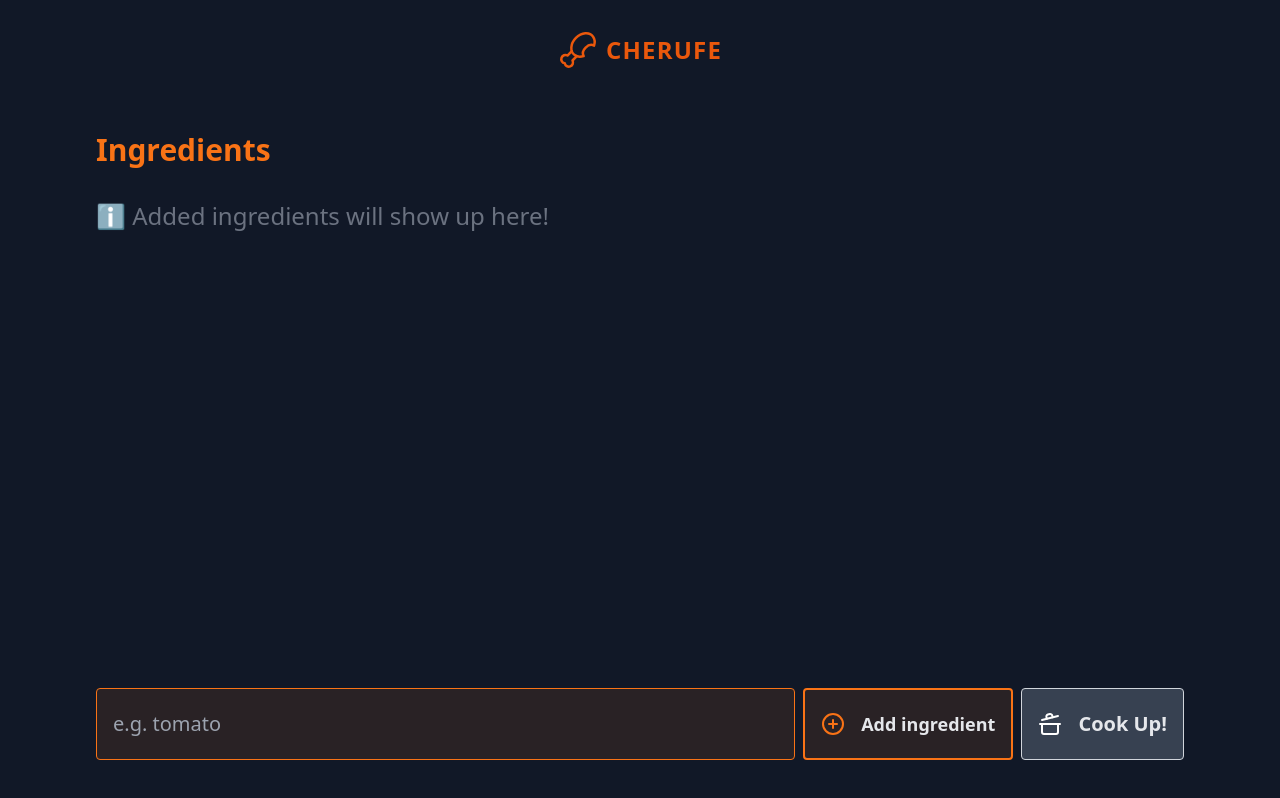
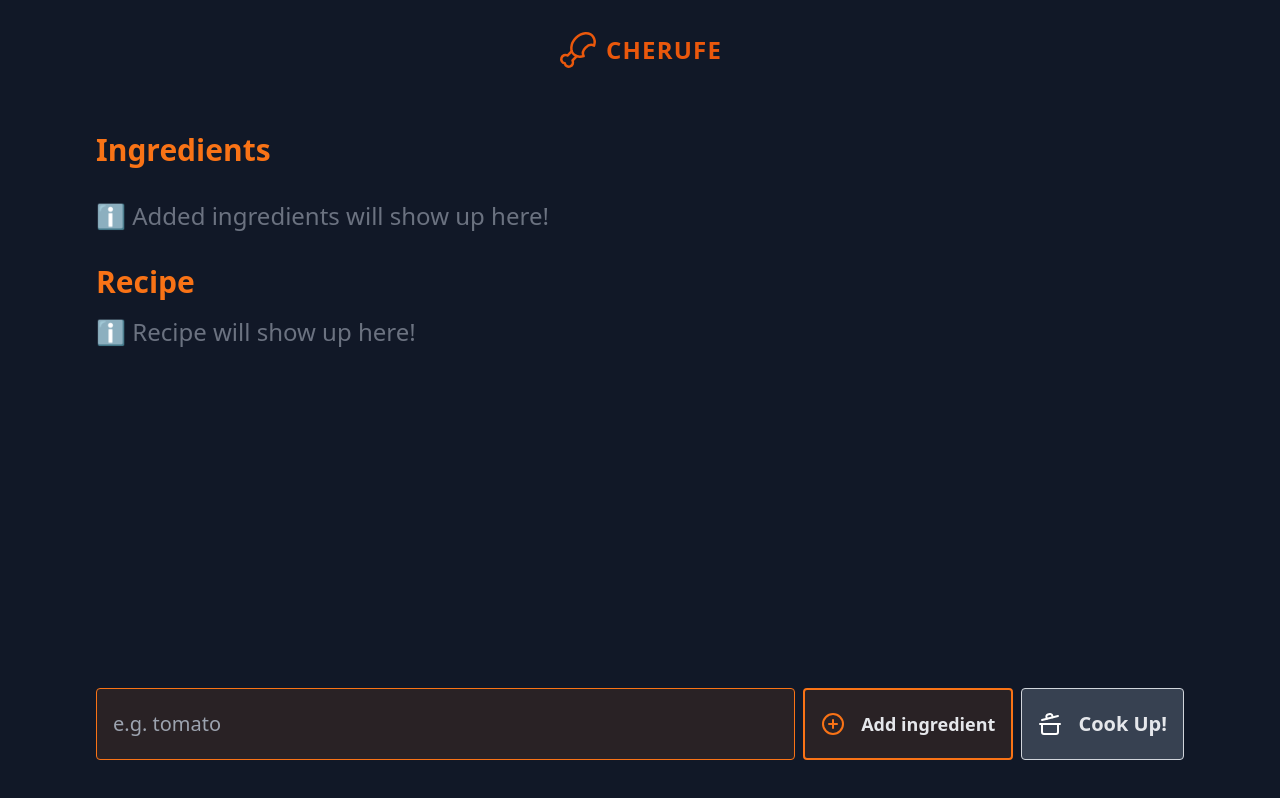
Before and after one commit to khasizadaj/cherufe, a React (Vite) app: page / in a window 1280 px wide. Built offline with nearby package versions, Linux system fonts and the light colour scheme.

Commit message:
Add recipe placeholder

```diff
--- a/src/components/Content.jsx
+++ b/src/components/Content.jsx
@@ -1,6 +1,7 @@
 import { useState } from "react";
 import { CirclePlus, CookingPot } from "lucide-react";
 import Ingredients from "./Ingredients";
+import Recipe from "./Recipe";
 
 export default function Content() {
   function getRecipe() {
@@ -35,11 +36,13 @@ export default function Content() {
   }
 
   const [ingredients, setIngredients] = useState([]);
+  const [isRecipeReady, setIsRecipeReady] = useState(true);
 
   return (
     <section className="h-[calc(100vh-100px)] flex flex-col justify-end px-24 py-8 gap-4">
       <div className="flex-1 space-y-8 overflow-y-auto">
-      <Ingredients ingredients={ingredients} />
+        <Ingredients ingredients={ingredients} />
+        {isRecipeReady && <Recipe />}
       </div>
       <div className="flex mb-2 gap-2">
         <form
--- /dev/null
+++ b/src/components/Recipe.jsx
@@ -0,0 +1,10 @@
+export default function Recipe() {
+  return (
+    <section className="mt-16">
+      <h2 className="text-3xl font-semibold text-orange-500">Recipe</h2>
+      <div className="text-2xl space-y-2 mt-4">
+        <p className="text-gray-500">ℹ️ Recipe will show up here!</p>
+      </div>
+    </section>
+  );
+}
```
